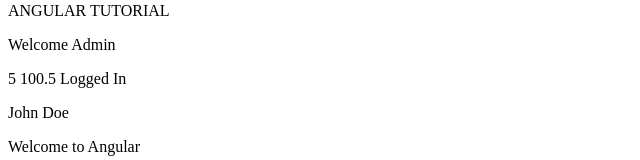
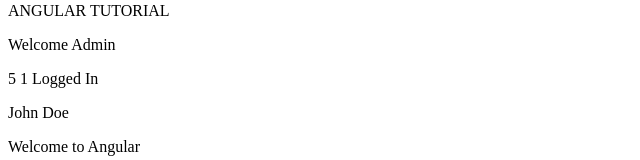
Before and after one commit to ajaya-work/Learning, an Angular app: page / in a window 1280 px wide. Shown: the part 180-340 px from the top of the page, without its empty margins (0-640 px from the left). Built offline with nearby package versions, Linux system fonts and the light colour scheme.

Commit message:
this is test commit revert later

```diff
--- a/src/app/app.ts
+++ b/src/app/app.ts
@@ -12,7 +12,7 @@
  name = "Angular Tutorial";
  isAdmin = true;
  count = 5;
- price = 100.5;
+ price = 1;
  isLogin = true;
  title = signal("Welcome to Angular");
  getUser (){
```
